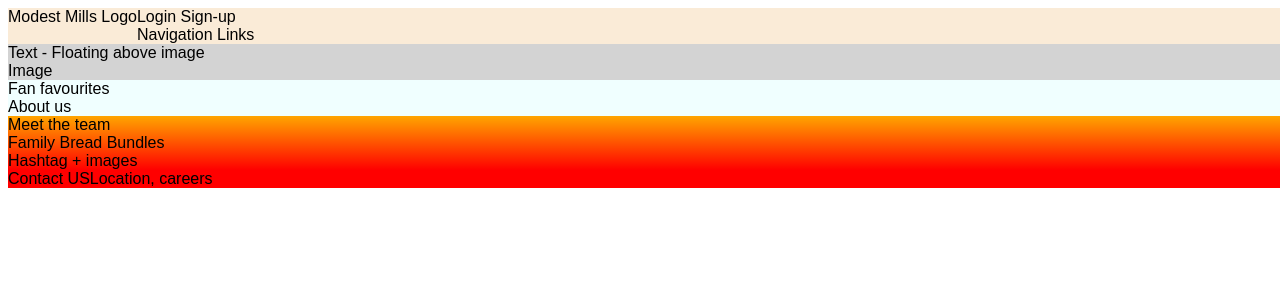
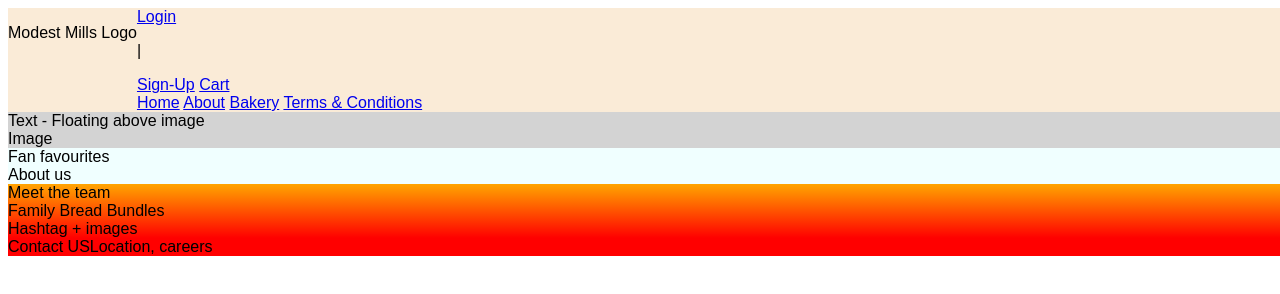
Before and after one commit to will-estanislao/modest-mills, a plain HTML site: page index.html in a window 1280 px wide. Drawn offline with Linux system fonts and the light colour scheme.

Commit message:
Updated header navigation

```diff
--- a/index.html
+++ b/index.html
@@ -13,10 +13,20 @@
 </head>
 <body>
     <div id="header">
-        Modest Mills Logo
-        <div>
-            <div> Login Sign-up</div>
-            <div> Navigation Links</div>
+        <p id="header-logo">Modest Mills Logo</p>
+        <div id="header-nav">
+            <div id="user-options">
+                <a href="#">Login</a>
+                <p>|</p>
+                <a href="#">Sign-Up</a>
+                <a href="#">Cart</a>
+            </div>
+            <div id="nav-links">
+                <a class="nav" href="#">Home</a>
+                <a class="nav" href="#">About</a>
+                <a class="nav" href="#">Bakery</a>
+                <a class="nav" href="#">Terms & Conditions</a>
+            </div>
         </div>
     </div>
     <div id="hero-header">
```
